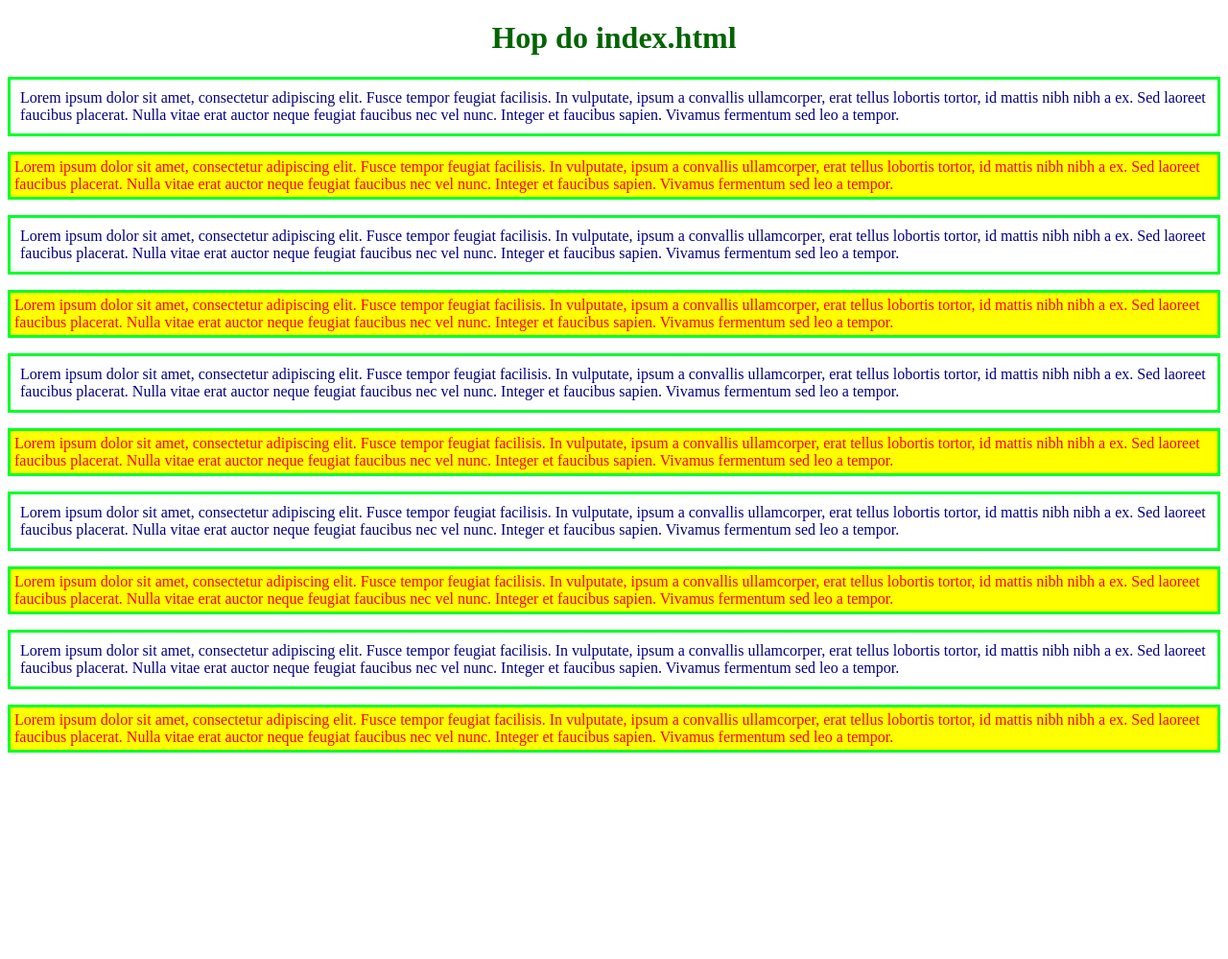
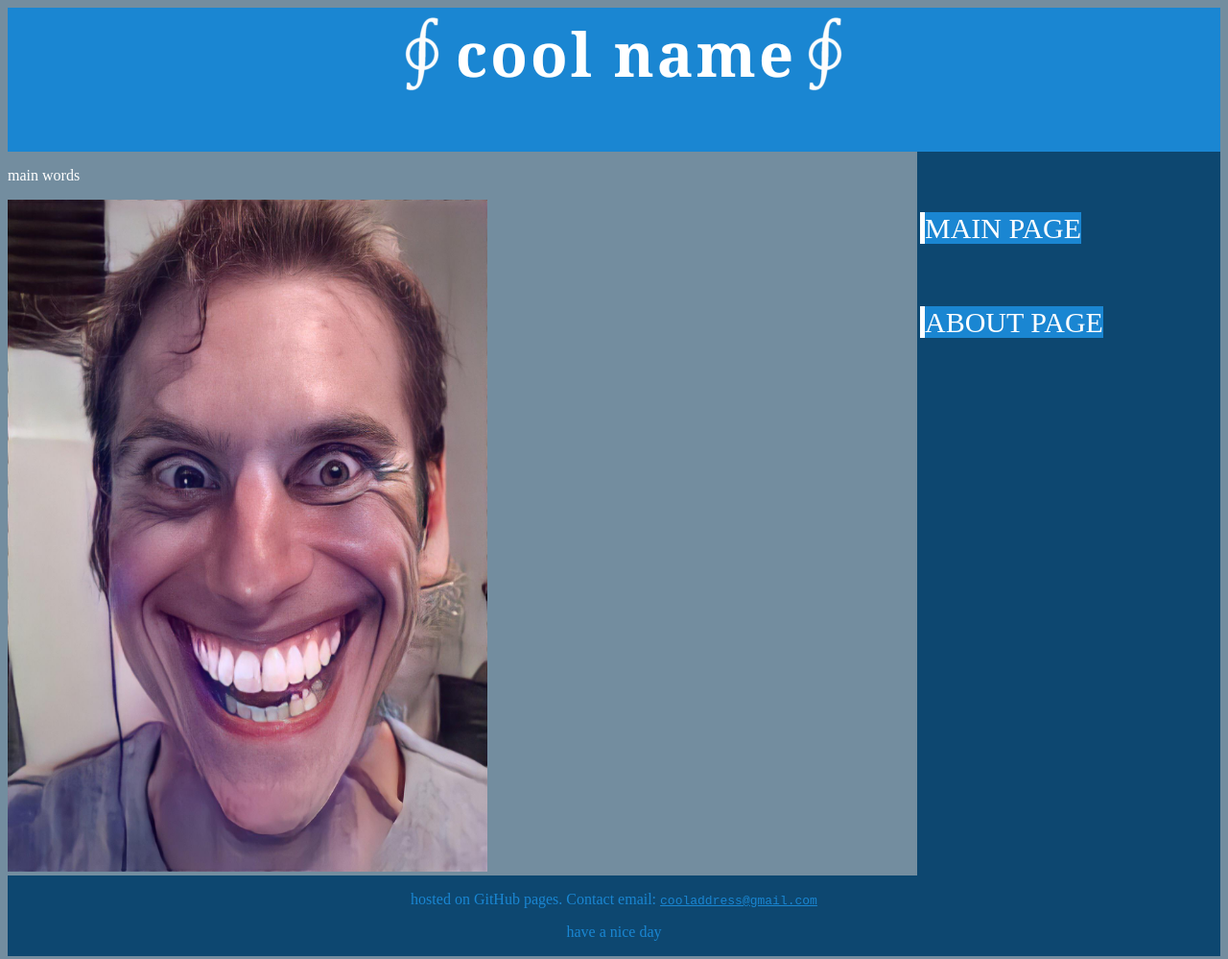
Before and after one commit to krutoi-l/krutoi-l, a plain HTML site: page 2.html in a window 1280 px wide. Shown: the whole page at 96% size. Before the commit the page ends 800 px from the top, so only its background shows below. Drawn offline with Linux system fonts and the light colour scheme.

Commit message:
more or less working layout
created more or less working layout for the fututre page

```diff
--- a/2.html
+++ b/2.html
@@ -1,49 +1,119 @@
 <!DOCTYPE html>
 <html>
-<head>
+<style>
 
-<meta charset="utf-8" />
-<link rel="stylesheet" href="style.css">
+
+body{
+
+    background-color: rgb(115, 141, 159);
+    p{
+       color: rgb(255, 255, 255)
+    }
+}
+@media only screen and (min-width: 1000px){
+    body{
+        display: grid;
+        grid-template-areas:
+        "head head"
+        "content navig"
+        "foot foot";
+        grid-template-columns: 3fr 1fr;
+    }
+}
 
 
 
 
 
 
+header{
+    grid-area: head;
+    background-color: rgb(26, 134, 210);
+    height: 150px;
 
-<title></title>
-</head>
+}
+
+main{
+    grid-area: content;
+}
+
+nav{
+    grid-area: navig;
+    background-color: rgb(13, 71, 112);
+    font-size:30px
+
+}
+
+nav a{
+        text-decoration: none;
+        color: rgb(255, 255, 255);
+        background-color: rgb(26, 134, 210);;
+        border-style: none none none solid;
+        border-width: 5px;
+        border-color: rgb(255, 255, 255);
+}
+
+nav a:hover{
+        color: rgb(26, 134, 210);
+        background-color: rgb(255, 255, 255);;
+        border-style: solid;
+        border-width: 5px;
+        border-color: rgb(26, 134, 210);
+}
+
+
+
+footer{
+    grid-area: foot;
+    background-color: rgb(13, 71, 112);
+    p{
+        color: rgb(26, 134, 210)
+    }
+}
+
+
+
+
+
+</style>
 <body>
-<h1 align=center><a href=index.html>Hop do index.html</a></h1>
-<p>
-Lorem ipsum dolor sit amet, consectetur adipiscing elit. Fusce tempor feugiat facilisis. In vulputate, ipsum a convallis ullamcorper, erat tellus lobortis tortor, id mattis nibh nibh a ex. Sed laoreet faucibus placerat. Nulla vitae erat auctor neque feugiat faucibus nec vel nunc. Integer et faucibus sapien. Vivamus fermentum sed leo a tempor.
-</p>
-<p>
-Lorem ipsum dolor sit amet, consectetur adipiscing elit. Fusce tempor feugiat facilisis. In vulputate, ipsum a convallis ullamcorper, erat tellus lobortis tortor, id mattis nibh nibh a ex. Sed laoreet faucibus placerat. Nulla vitae erat auctor neque feugiat faucibus nec vel nunc. Integer et faucibus sapien. Vivamus fermentum sed leo a tempor.
-</p>
-<p>
-Lorem ipsum dolor sit amet, consectetur adipiscing elit. Fusce tempor feugiat facilisis. In vulputate, ipsum a convallis ullamcorper, erat tellus lobortis tortor, id mattis nibh nibh a ex. Sed laoreet faucibus placerat. Nulla vitae erat auctor neque feugiat faucibus nec vel nunc. Integer et faucibus sapien. Vivamus fermentum sed leo a tempor.
-</p>
-<p>
-Lorem ipsum dolor sit amet, consectetur adipiscing elit. Fusce tempor feugiat facilisis. In vulputate, ipsum a convallis ullamcorper, erat tellus lobortis tortor, id mattis nibh nibh a ex. Sed laoreet faucibus placerat. Nulla vitae erat auctor neque feugiat faucibus nec vel nunc. Integer et faucibus sapien. Vivamus fermentum sed leo a tempor.
-</p>
-<p>
-Lorem ipsum dolor sit amet, consectetur adipiscing elit. Fusce tempor feugiat facilisis. In vulputate, ipsum a convallis ullamcorper, erat tellus lobortis tortor, id mattis nibh nibh a ex. Sed laoreet faucibus placerat. Nulla vitae erat auctor neque feugiat faucibus nec vel nunc. Integer et faucibus sapien. Vivamus fermentum sed leo a tempor.
-</p>
-<p>
-Lorem ipsum dolor sit amet, consectetur adipiscing elit. Fusce tempor feugiat facilisis. In vulputate, ipsum a convallis ullamcorper, erat tellus lobortis tortor, id mattis nibh nibh a ex. Sed laoreet faucibus placerat. Nulla vitae erat auctor neque feugiat faucibus nec vel nunc. Integer et faucibus sapien. Vivamus fermentum sed leo a tempor.
-</p>
-<p>
-Lorem ipsum dolor sit amet, consectetur adipiscing elit. Fusce tempor feugiat facilisis. In vulputate, ipsum a convallis ullamcorper, erat tellus lobortis tortor, id mattis nibh nibh a ex. Sed laoreet faucibus placerat. Nulla vitae erat auctor neque feugiat faucibus nec vel nunc. Integer et faucibus sapien. Vivamus fermentum sed leo a tempor.
-</p>
-<p>
-Lorem ipsum dolor sit amet, consectetur adipiscing elit. Fusce tempor feugiat facilisis. In vulputate, ipsum a convallis ullamcorper, erat tellus lobortis tortor, id mattis nibh nibh a ex. Sed laoreet faucibus placerat. Nulla vitae erat auctor neque feugiat faucibus nec vel nunc. Integer et faucibus sapien. Vivamus fermentum sed leo a tempor.
-</p>
-<p>
-Lorem ipsum dolor sit amet, consectetur adipiscing elit. Fusce tempor feugiat facilisis. In vulputate, ipsum a convallis ullamcorper, erat tellus lobortis tortor, id mattis nibh nibh a ex. Sed laoreet faucibus placerat. Nulla vitae erat auctor neque feugiat faucibus nec vel nunc. Integer et faucibus sapien. Vivamus fermentum sed leo a tempor.
-</p>
-<p>
-Lorem ipsum dolor sit amet, consectetur adipiscing elit. Fusce tempor feugiat facilisis. In vulputate, ipsum a convallis ullamcorper, erat tellus lobortis tortor, id mattis nibh nibh a ex. Sed laoreet faucibus placerat. Nulla vitae erat auctor neque feugiat faucibus nec vel nunc. Integer et faucibus sapien. Vivamus fermentum sed leo a tempor.
-</p>
+
+    <header>
+        <center>
+        <img src="images/head_logo.png"
+        height="100"
+        width="500">
+        </center>
+    </header>
+
+    <nav>
+        <p>
+            <table border="0">
+                <tr>
+                    <td><p><a href="index.html">MAIN PAGE</a></p></td>
+                </tr>
+                <tr>
+                    <td><p><a href="2.html">ABOUT PAGE</a></p></td>
+                </tr>
+            </table>
+        </p>
+    </nav>
+
+
+    <main>
+        <p>main words</p>
+        <img src="image.jpg"
+        height="700"
+        width="500">
+    </main>
+
+
+
+    <footer>
+        <center><p>hosted on GitHub pages. Contact email: <u><code>cooladdress@gmail.com</code></u></p>
+                <p>have a nice day</p></center>
+    </footer>
+
+
 </body>
 </html>
```
Also changed, not shown: example.html (added, +84 -0 lines), index.html (+114 -6 lines), images/head_logo.png (added).
